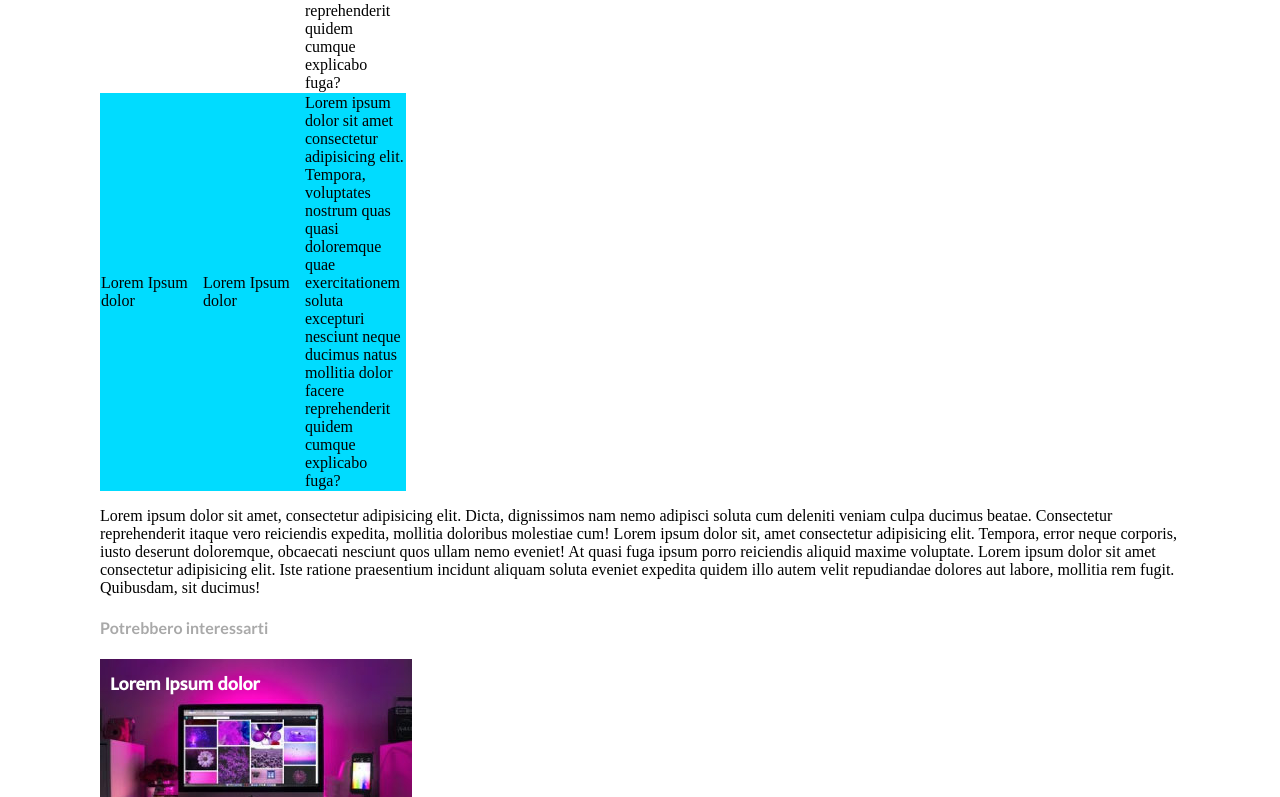
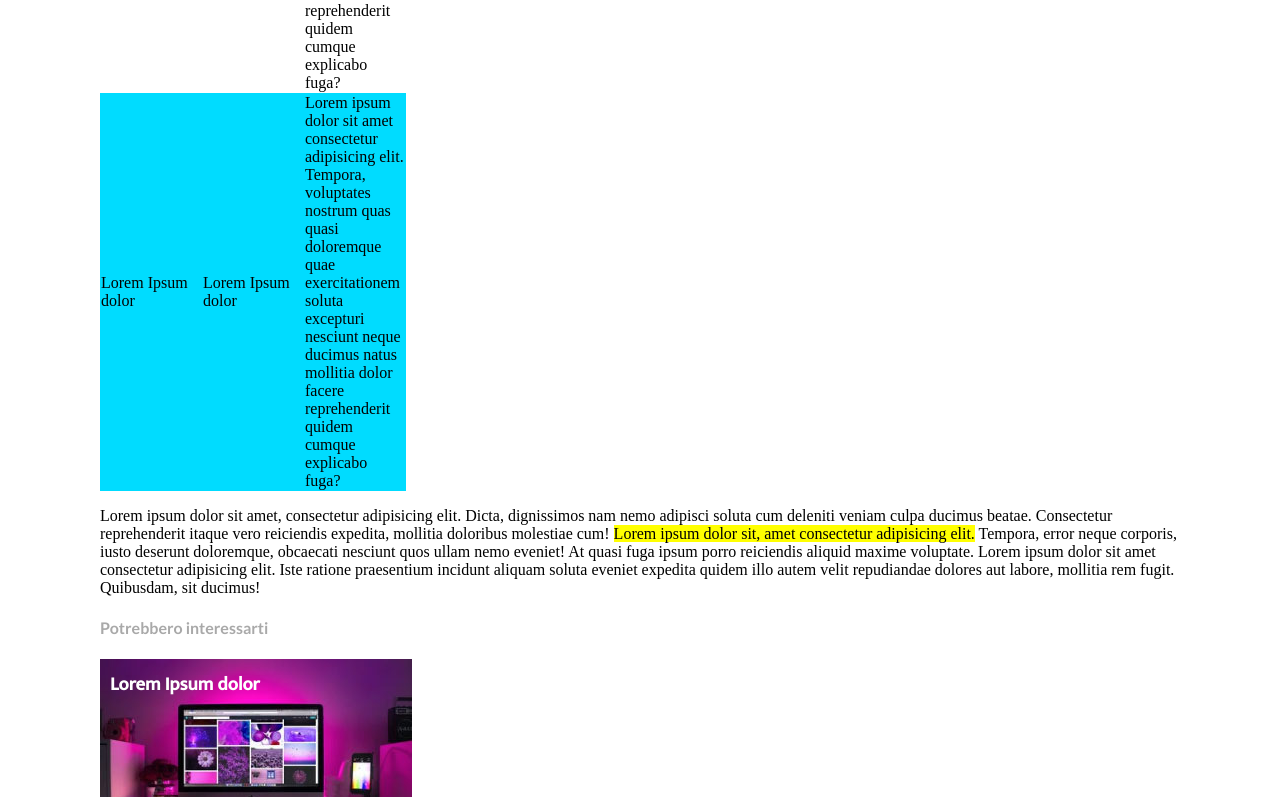
Before and after one commit to mauriziogiuffredi91/html-css-booleaner, a website: page index.html in a window 1280 px wide. Shown: the part 1579-2376 px from the top of the page. Drawn offline with Linux system fonts and the light colour scheme.

Commit message:
add background color text

```diff
--- a/index.html
+++ b/index.html
@@ -47,9 +47,12 @@
       <section>
         <p>
           Lorem ipsum dolor sit amet, consectetur adipisicing elit. Consectetur
-          soluta atque et, laboriosam, sunt non odit amet laborum, sint
-          repellendus harum commodi expedita quidem aspernatur reiciendis
-          quibusdam. Labore, culpa. Repellendus.
+          soluta atque et, laboriosam,
+          <span class="yellow"
+            >sunt non odit amet laborum, sint repellendus</span
+          >
+          harum commodi expedita quidem aspernatur reiciendis quibusdam. Labore,
+          culpa. Repellendus.
         </p>
       </section>
 
@@ -135,14 +138,16 @@
           Lorem ipsum dolor sit amet, consectetur adipisicing elit. Dicta,
           dignissimos nam nemo adipisci soluta cum deleniti veniam culpa ducimus
           beatae. Consectetur reprehenderit itaque vero reiciendis expedita,
-          mollitia doloribus molestiae cum! Lorem ipsum dolor sit, amet
-          consectetur adipisicing elit. Tempora, error neque corporis, iusto
-          deserunt doloremque, obcaecati nesciunt quos ullam nemo eveniet! At
-          quasi fuga ipsum porro reiciendis aliquid maxime voluptate. Lorem
-          ipsum dolor sit amet consectetur adipisicing elit. Iste ratione
-          praesentium incidunt aliquam soluta eveniet expedita quidem illo autem
-          velit repudiandae dolores aut labore, mollitia rem fugit. Quibusdam,
-          sit ducimus!
+          mollitia doloribus molestiae cum!
+          <span class="yellow"
+            >Lorem ipsum dolor sit, amet consectetur adipisicing elit.</span
+          >
+          Tempora, error neque corporis, iusto deserunt doloremque, obcaecati
+          nesciunt quos ullam nemo eveniet! At quasi fuga ipsum porro reiciendis
+          aliquid maxime voluptate. Lorem ipsum dolor sit amet consectetur
+          adipisicing elit. Iste ratione praesentium incidunt aliquam soluta
+          eveniet expedita quidem illo autem velit repudiandae dolores aut
+          labore, mollitia rem fugit. Quibusdam, sit ducimus!
         </p>
       </section>
 
--- a/style.css
+++ b/style.css
@@ -70,3 +70,7 @@ th {
   background-repeat: no-repeat;
   height: 208px;
 }
+
+.yellow {
+  background: yellow;
+}
```
